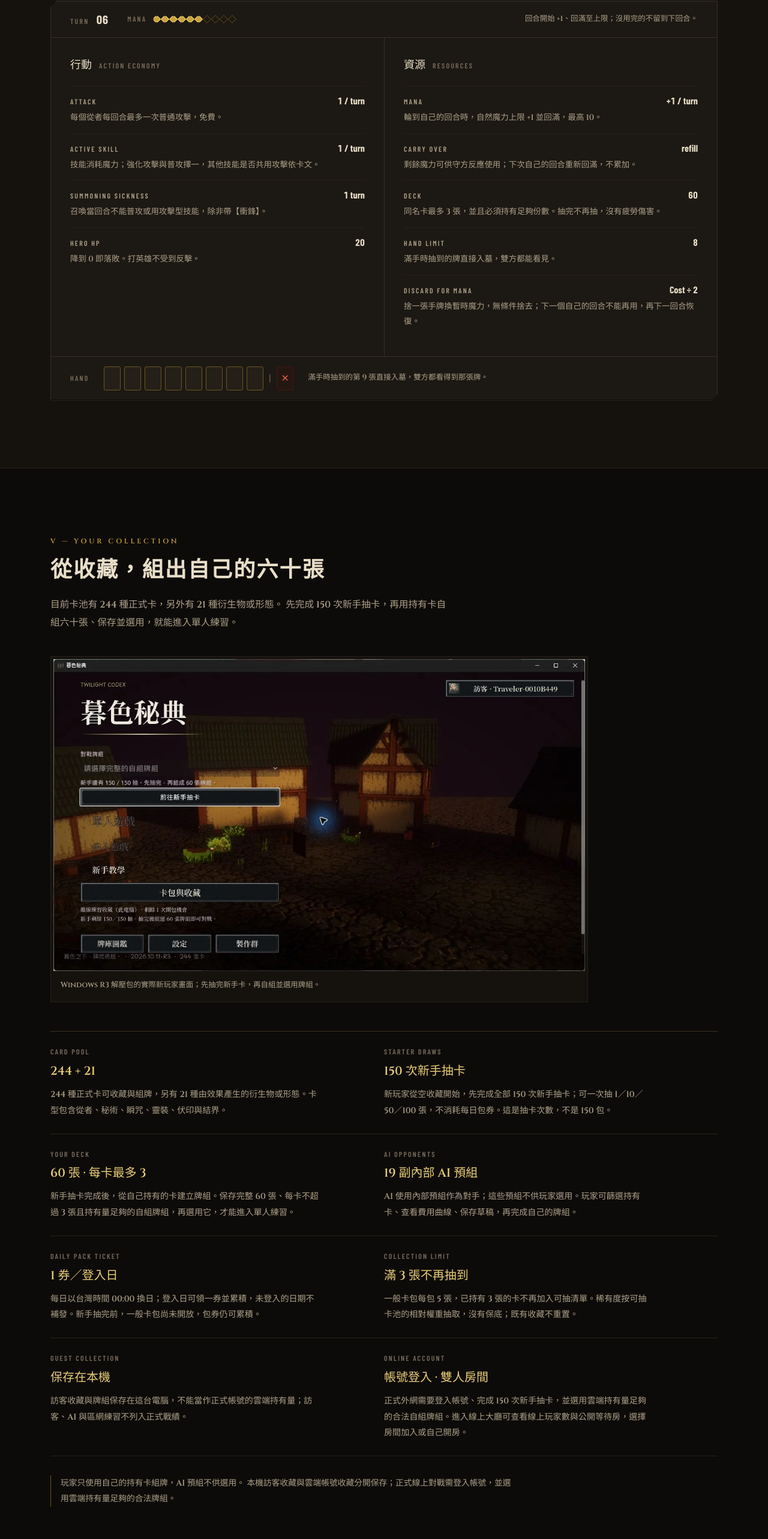
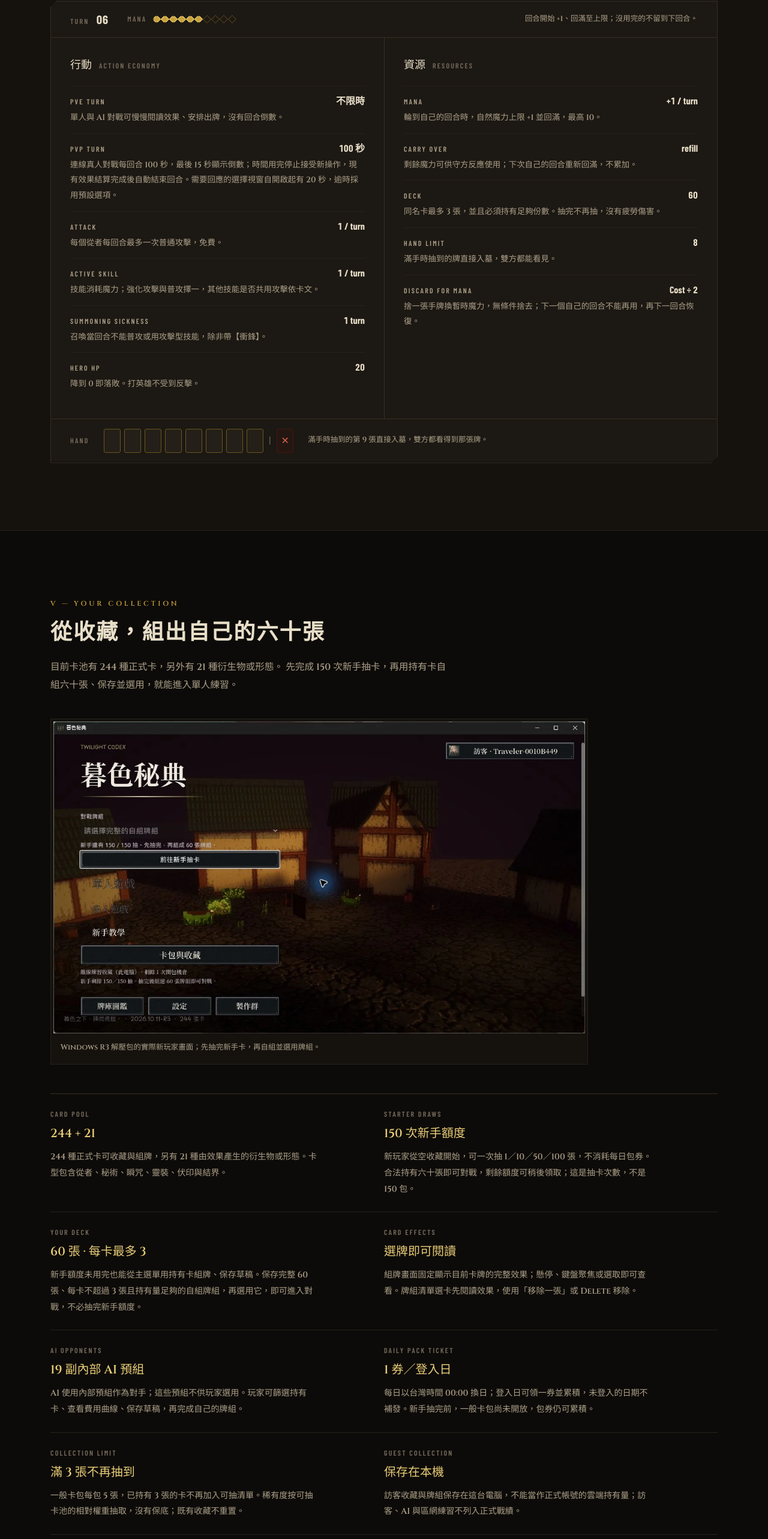
Before and after one commit to wuharry/cardGame-site, a Next.js app: page / in a window 1280 px wide. Shown: the part 7929-10495 px from the top of the page at 60% size. Built offline with nearby package versions, Linux system fonts and the light colour scheme; no server answers.

Commit message:
docs: sync R5 deck building dice and turn rules

```diff
--- a/src/data/game.ts
+++ b/src/data/game.ts
@@ -1,14 +1,14 @@
-/** 依 canonical Godot 專案 2026.10.11-R4 核對；下載成品資訊另見 releases.ts。 */
+/** 依 canonical Godot 專案 R5 規則核對；下載成品資訊另見 releases.ts。 */
 export const GAME_FACTS = {
   nameZh: "暮色秘典",
   nameEn: "Twilight Codex",
-  version: "2026.10.11-R4",
+  version: "2026.10.11-R5",
   engine: "Godot 4.7",
   lanes: 4,
   cards: 244,
   tokens: 21,
   aiPresets: 19,
-  protocol: 13,
+  protocol: 14,
 } as const;
 
 export interface LaneUnit {
@@ -179,6 +179,8 @@ export interface SystemRule {
 }
 
 export const ACTION_RULES: SystemRule[] = [
+  { label: "PvE turn", value: "不限時", note: "單人與 AI 對戰可慢慢閱讀效果、安排出牌，沒有回合倒數。" },
+  { label: "PvP turn", value: "100 秒", note: "連線真人對戰每回合 100 秒，最後 15 秒顯示倒數；時間用完停止接受新操作，現有效果結算完成後自動結束回合。需要回應的選擇視窗自開啟起有 20 秒，逾時採用預設選項。" },
   { label: "Attack", value: "1 / turn", note: "每個從者每回合最多一次普通攻擊，免費。" },
   { label: "Active skill", value: "1 / turn", note: "技能消耗魔力；強化攻擊與普攻擇一，其他技能是否共用攻擊依卡文。" },
   { label: "Summoning sickness", value: "1 turn", note: "召喚當回合不能普攻或用攻擊型技能，除非帶【衝鋒】。" },
@@ -196,13 +198,14 @@ export const RESOURCE_RULES: SystemRule[] = [
 /** 玩家只使用持有卡自組牌組；內部 AI 預組不可選作玩家牌組。 */
 export const COLLECTION_FEATURES: SystemRule[] = [
   { label: "Card pool", value: "244 + 21", note: "244 種正式卡可收藏與組牌，另有 21 種由效果產生的衍生物或形態。卡型包含從者、秘術、瞬咒、靈裝、伏印與結界。" },
-  { label: "Starter draws", value: "150 次新手抽卡", note: "新玩家從空收藏開始，先完成全部 150 次新手抽卡；可一次抽 1／10／50／100 張，不消耗每日包券。這是抽卡次數，不是 150 包。" },
-  { label: "Your deck", value: "60 張 · 每卡最多 3", note: "新手抽卡完成後，從自己持有的卡建立牌組。保存完整 60 張、每卡不超過 3 張且持有量足夠的自組牌組，再選用它，才能進入單人練習。" },
+  { label: "Starter draws", value: "150 次新手額度", note: "新玩家從空收藏開始，可一次抽 1／10／50／100 張，不消耗每日包券。合法持有六十張即可對戰，剩餘額度可稍後領取；這是抽卡次數，不是 150 包。" },
+  { label: "Your deck", value: "60 張 · 每卡最多 3", note: "新手額度未用完也能從主選單用持有卡組牌、保存草稿。保存完整 60 張、每卡不超過 3 張且持有量足夠的自組牌組，再選用它，即可進入對戰，不必抽完新手額度。" },
+  { label: "Card effects", value: "選牌即可閱讀", note: "組牌畫面固定顯示目前卡牌的完整效果；懸停、鍵盤聚焦或選取即可查看。牌組清單選卡先閱讀效果，使用「移除一張」或 Delete 移除。" },
   { label: "AI opponents", value: "19 副內部 AI 預組", note: "AI 使用內部預組作為對手；這些預組不供玩家選用。玩家可篩選持有卡、查看費用曲線、保存草稿，再完成自己的牌組。" },
   { label: "Daily pack ticket", value: "1 券／登入日", note: "每日以台灣時間 00:00 換日；登入日可領一券並累積，未登入的日期不補發。新手抽完前，一般卡包尚未開放，包券仍可累積。" },
   { label: "Collection limit", value: "滿 3 張不再抽到", note: "一般卡包每包 5 張，已持有 3 張的卡不再加入可抽清單。稀有度按可抽卡池的相對權重抽取，沒有保底；既有收藏不重置。" },
   { label: "Guest collection", value: "保存在本機", note: "訪客收藏與牌組保存在這台電腦，不能當作正式帳號的雲端持有量；訪客、AI 與區網練習不列入正式戰績。" },
-  { label: "Online account", value: "帳號登入 · 雙人房間", note: "正式外網需要登入帳號、完成 150 次新手抽卡，並選用雲端持有量足夠的合法自組牌組。進入線上大廳可查看線上玩家數與公開等待房，選擇房間加入或自己開房。" },
+  { label: "Online account", value: "帳號登入 · 雙人房間", note: "正式外網需要登入、同步帳號收藏，並選用雲端持有量足夠的合法六十張自組牌組。本機訪客可瀏覽大廳，透過「電子郵件登入」入口完成登入後再開房；訪客收藏不會搬到雲端。" },
 ];
 
 export const SPOILS_RULES: SystemRule[] = [
@@ -222,17 +225,17 @@ export interface GameMode {
 export const GAME_MODES: GameMode[] = [
   {
     zh: "單人練習", en: "AI Practice",
-    body: "先完成 150 次新手抽卡，再以持有卡自組合法的 60 張牌組並選用，接著進入「單人遊戲」與 AI 對戰。也能先開「新手教學」熟悉規則；AI 的 19 副內部預組不供玩家選用。",
-    meta: "離線 · 本機訪客可玩",
+    body: "以持有卡自組合法的 60 張牌組、保存並選用，即可進入「單人遊戲」與 AI 對戰，不必先抽完新手額度。PvE 不限時，可慢慢閱讀卡牌效果；也能先開「新手教學」熟悉規則。AI 的 19 副內部預組不供玩家選用。",
+    meta: "離線 · 本機訪客可玩 · 回合不限時",
   },
   {
     zh: "區網對戰", en: "Local Network",
-    body: "兩台電腦連到同一個網路，在「多人遊戲 → 區網對戰」由一人開房，另一人輸入房主位址加入。雙方必須使用相容版本，房主需允許遊戲通過防火牆。",
+    body: "兩台電腦連到同一個網路，在「多人遊戲 → 進階／區網」由一人開房，另一人輸入房主位址加入。雙方必須使用相容版本，房主需允許遊戲通過防火牆。連線對戰每回合 100 秒，最後 15 秒顯示倒數；逾時停止接受新操作，現有效果結算完成後自動結束回合。",
     meta: "同一網路 · 玩家開房 · 不列正式戰績",
   },
   {
     zh: "外網配對與房間", en: "Online Lobby",
-    body: "進入線上大廳即可查看目前線上玩家數及其他玩家建立的公開等待房。每房兩人，選擇未滿的房間加入，或建立自己的公開房、私人房；兩位玩家都準備完成後開局。正式對戰需要登入帳號、抽完 150 次新手卡，並選用持有量足夠的合法六十張牌組。",
+    body: "進入線上大廳即可查看線上玩家數與公開等待房。本機訪客會看到登入提示與「電子郵件登入」入口；登入並同步帳號收藏後，選用合法持有的六十張牌組，就能建立或加入房間，無須抽完新手額度。每房兩人，雙方準備完成才開局；每回合 100 秒，最後 15 秒倒數，逾時停止接受新操作，現有效果結算完成後自動結束回合。",
     meta: "兩人對戰 · 公開房列表 · 私人房以房碼加入",
   },
 ];
```
